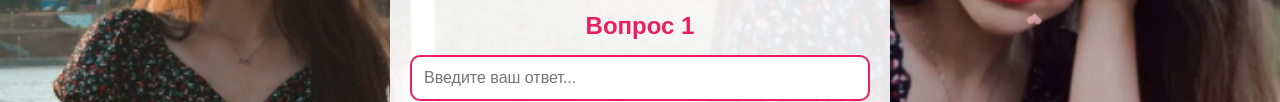
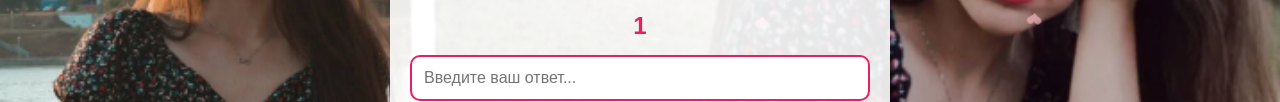
Before and after one commit to SaleXPetROV/love-questions-site, a plain HTML site: page index.html in a window 1280 px wide. Both pictures are taken after a click on the button "Начать". Shown: the part 406-508 px from the top of the page. Drawn offline with Linux system fonts and the light colour scheme.

```diff
--- a/index.html
+++ b/index.html
@@ -22,7 +22,7 @@
 
     <div class="container" id="questionPage" style="display: none;">
         <div class="progress">
-            <span id="questionCounter">Вопрос 1 из 10</span>
+            <span id="questionCounter">1 из 10</span>
         </div>
 
         <div class="cat-container">
--- a/script.js
+++ b/script.js
@@ -1,15 +1,15 @@
 // Массив вопросов (вы можете заменить их на свои)
 const questions = [
-    "Вопрос 1",
-    "Вопрос 2",
-    "Вопрос 3",
-    "Вопрос 4",
-    "Вопрос 5",
-    "Вопрос 6",
-    "Вопрос 7",
-    "Вопрос 8",
-    "Вопрос 9",
-    "Вопрос 10"
+    "1",
+    "2",
+    "3",
+    "4",
+    "5",
+    "6",
+    "7",
+    "8",
+    "9",
+    "10"
 ];
 
 // Массив анимаций котиков
```
